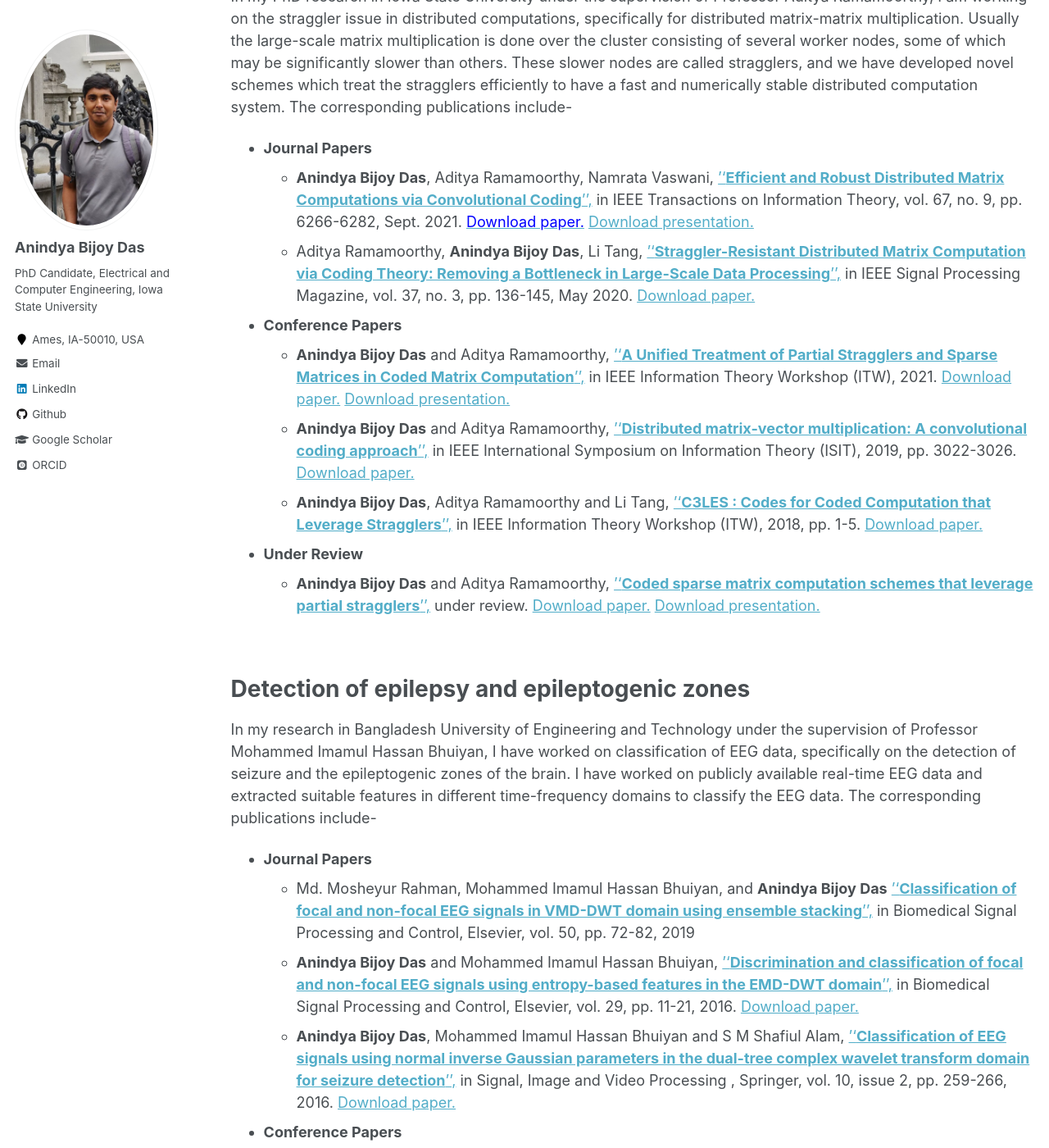
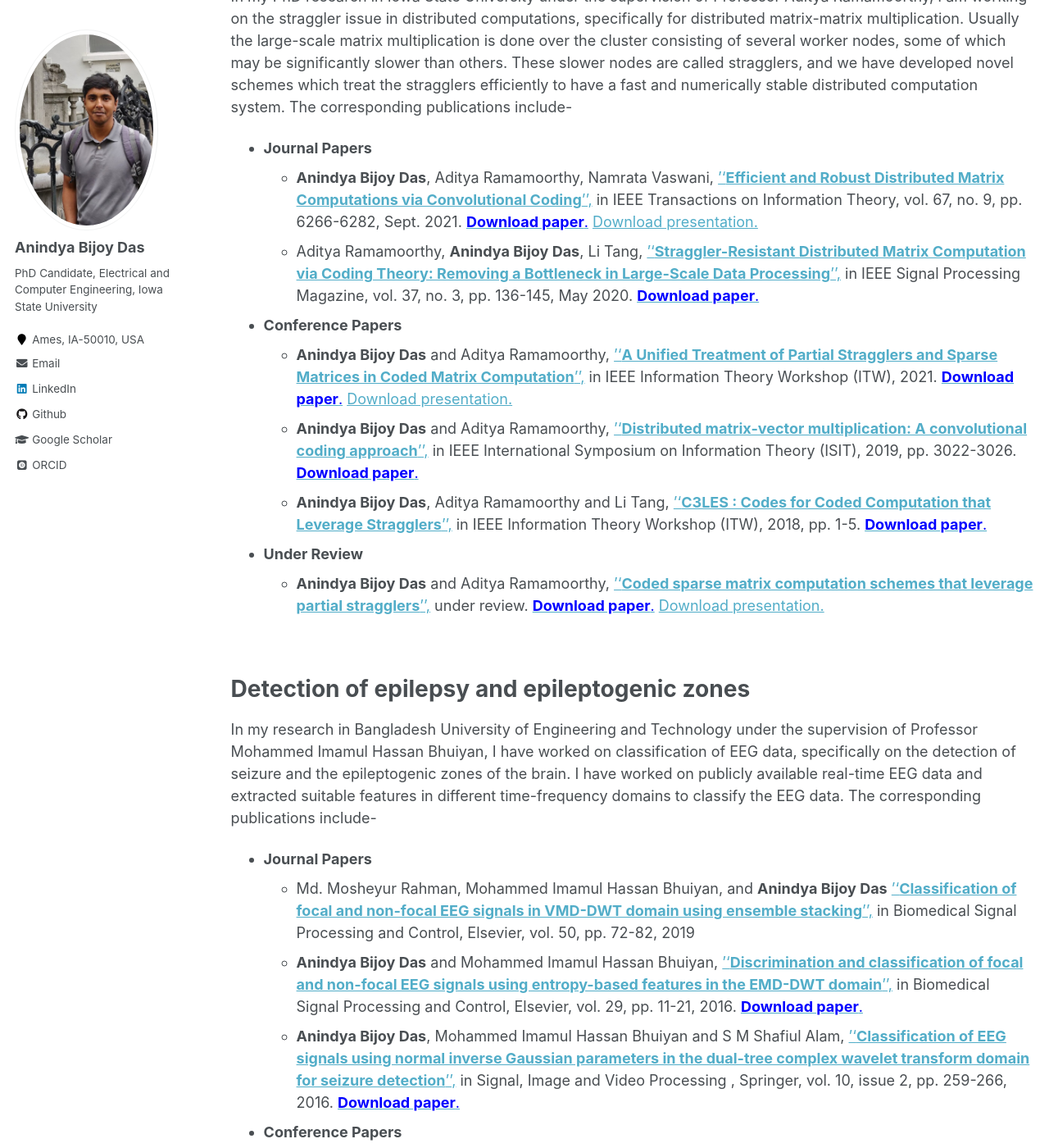
Before and after one commit to anindyabijoydas/portfolio, a Jekyll site: the page built from _pages/research.md, in a window 1280 px wide and 1400 px high, scrolled down 202 px. Shown: the whole window at 82% size. Built offline with Jekyll 4.4.1, drawn with Linux system fonts in a browser that asks for light colours; some web fonts are replaced; some of the changed text lies outside the part shown.

Commit message:
Update research.md

```diff
--- a/_pages/research.md
+++ b/_pages/research.md
@@ -12,16 +12,16 @@ Straggler mitigation in distributed computation
 In my PhD research in Iowa State University under the supervision of Professor Aditya Ramamoorthy, I am working on the straggler issue in distributed computations, specifically for distributed matrix-matrix multiplication. Usually the large-scale matrix multiplication is done over the cluster consisting of several worker nodes, some of which may be significantly slower than others. These slower nodes are called stragglers, and we have developed novel schemes which treat the stragglers efficiently to have a fast and numerically stable distributed computation system. The corresponding publications include-
 
 * **Journal Papers**
-   * **Anindya Bijoy Das**, Aditya Ramamoorthy, Namrata Vaswani, [''**Efficient and Robust Distributed Matrix Computations via Convolutional Coding**'',](https://ieeexplore.ieee.org/abstract/document/9478901) in IEEE Transactions on Information Theory, vol. 67, no. 9, pp. 6266-6282, Sept. 2021. [<span style="color:blue">Download paper.</span>](https://www.dropbox.com/s/jor6hn9lkdba62c/ittrans.pdf?dl=0) [Download presentation.](https://www.dropbox.com/s/gy828wi4yuf7wrt/ittrans_presentation.pdf?dl=0)
-   * Aditya Ramamoorthy, **Anindya Bijoy Das**, Li Tang, [''**Straggler-Resistant Distributed Matrix Computation via Coding Theory: Removing a Bottleneck in Large-Scale Data Processing**'',](https://ieeexplore.ieee.org/abstract/document/9084368) in IEEE Signal Processing Magazine, vol. 37, no. 3, pp. 136-145, May 2020. [Download paper.](https://www.dropbox.com/s/48di7uhogpsv49k/spmag.pdf?dl=0)
+   * **Anindya Bijoy Das**, Aditya Ramamoorthy, Namrata Vaswani, [''**Efficient and Robust Distributed Matrix Computations via Convolutional Coding**'',](https://ieeexplore.ieee.org/abstract/document/9478901) in IEEE Transactions on Information Theory, vol. 67, no. 9, pp. 6266-6282, Sept. 2021. [<span style="color:blue">**Download paper**.</span>](https://www.dropbox.com/s/jor6hn9lkdba62c/ittrans.pdf?dl=0) [Download presentation.](https://www.dropbox.com/s/gy828wi4yuf7wrt/ittrans_presentation.pdf?dl=0)
+   * Aditya Ramamoorthy, **Anindya Bijoy Das**, Li Tang, [''**Straggler-Resistant Distributed Matrix Computation via Coding Theory: Removing a Bottleneck in Large-Scale Data Processing**'',](https://ieeexplore.ieee.org/abstract/document/9084368) in IEEE Signal Processing Magazine, vol. 37, no. 3, pp. 136-145, May 2020. [<span style="color:blue">**Download paper**.</span>](https://www.dropbox.com/s/48di7uhogpsv49k/spmag.pdf?dl=0)
 
 * **Conference Papers**
-   * **Anindya Bijoy Das** and Aditya Ramamoorthy, [''**A Unified Treatment of Partial Stragglers and Sparse Matrices in Coded Matrix Computation**'',](https://arxiv.org/abs/2109.12070) in IEEE Information Theory Workshop (ITW), 2021. [Download paper.](https://www.dropbox.com/s/b8mf72b0jzfo3y4/class.pdf?dl=0) [Download presentation.](https://www.dropbox.com/s/wowfbn9dnygnp6h/class_presentation.pdf?dl=0)
-   * **Anindya Bijoy Das** and Aditya Ramamoorthy, [''**Distributed matrix-vector multiplication: A convolutional coding approach**'',](https://ieeexplore.ieee.org/abstract/document/8849395) in IEEE International Symposium on Information Theory (ISIT),  2019, pp. 3022-3026. [Download paper.](https://www.dropbox.com/s/kbtf394dzodxpyv/geometric.pdf?dl=0)
-   * **Anindya Bijoy Das**, Aditya Ramamoorthy and Li Tang, [''**C3LES : Codes for Coded Computation that Leverage Stragglers**'',](https://ieeexplore.ieee.org/abstract/document/8613321) in IEEE Information Theory Workshop (ITW), 2018, pp. 1-5. [Download paper.](https://www.dropbox.com/s/rc3bd70vovbshnu/cyclic.pdf?dl=0)
+   * **Anindya Bijoy Das** and Aditya Ramamoorthy, [''**A Unified Treatment of Partial Stragglers and Sparse Matrices in Coded Matrix Computation**'',](https://arxiv.org/abs/2109.12070) in IEEE Information Theory Workshop (ITW), 2021. [<span style="color:blue">**Download paper**.</span>](https://www.dropbox.com/s/b8mf72b0jzfo3y4/class.pdf?dl=0) [Download presentation.](https://www.dropbox.com/s/wowfbn9dnygnp6h/class_presentation.pdf?dl=0)
+   * **Anindya Bijoy Das** and Aditya Ramamoorthy, [''**Distributed matrix-vector multiplication: A convolutional coding approach**'',](https://ieeexplore.ieee.org/abstract/document/8849395) in IEEE International Symposium on Information Theory (ISIT),  2019, pp. 3022-3026. [<span style="color:blue">**Download paper**.</span>](https://www.dropbox.com/s/kbtf394dzodxpyv/geometric.pdf?dl=0)
+   * **Anindya Bijoy Das**, Aditya Ramamoorthy and Li Tang, [''**C3LES : Codes for Coded Computation that Leverage Stragglers**'',](https://ieeexplore.ieee.org/abstract/document/8613321) in IEEE Information Theory Workshop (ITW), 2018, pp. 1-5. [<span style="color:blue">**Download paper**.</span>](https://www.dropbox.com/s/rc3bd70vovbshnu/cyclic.pdf?dl=0)
 
 * **Under Review**
-   * **Anindya Bijoy Das** and Aditya Ramamoorthy, [''**Coded sparse matrix computation schemes that leverage partial stragglers**'',](https://arxiv.org/abs/2012.06065) under review. [Download paper.](https://www.dropbox.com/s/qdstmozj03gxtpw/sparse.pdf?dl=0) [Download presentation.](https://www.dropbox.com/s/6v6sn0urfh8ique/sparse_presentaion.pdf?dl=0)<br />
+   * **Anindya Bijoy Das** and Aditya Ramamoorthy, [''**Coded sparse matrix computation schemes that leverage partial stragglers**'',](https://arxiv.org/abs/2012.06065) under review. [<span style="color:blue">**Download paper**.</span>](https://www.dropbox.com/s/qdstmozj03gxtpw/sparse.pdf?dl=0) [Download presentation.](https://www.dropbox.com/s/6v6sn0urfh8ique/sparse_presentaion.pdf?dl=0)<br />
 <br /> <br />
 
 
@@ -31,10 +31,10 @@ In my research in Bangladesh University of Engineering and Technology under the
 
 * **Journal Papers**
    * Md. Mosheyur Rahman, Mohammed Imamul Hassan Bhuiyan, and **Anindya Bijoy Das** [''**Classification of focal and non-focal EEG signals in VMD-DWT domain using ensemble stacking**'',](https://www.sciencedirect.com/science/article/abs/pii/S1746809419300126) in Biomedical Signal Processing and Control, Elsevier, vol. 50, pp. 72-82, 2019
-   * **Anindya Bijoy Das** and Mohammed Imamul Hassan Bhuiyan, [''**Discrimination and classification of focal and non-focal EEG signals using entropy-based features in the EMD-DWT domain**'',](https://www.sciencedirect.com/science/article/abs/pii/S1746809416300465) in Biomedical Signal Processing and Control, Elsevier, vol. 29, pp. 11-21, 2016. [Download paper.](https://www.dropbox.com/s/lopr5cq523l9ibw/bspc.pdf?dl=0)
-   * **Anindya Bijoy Das**, Mohammed Imamul Hassan Bhuiyan and S M Shafiul Alam, [''**Classification of EEG signals using normal inverse Gaussian parameters in the dual-tree complex wavelet transform domain for seizure detection**'',](https://link.springer.com/article/10.1007%2Fs11760-014-0736-2) in Signal, Image and Video Processing , Springer, vol. 10, issue 2, pp. 259-266, 2016. [Download paper.](https://www.dropbox.com/s/8np8rlffnsqalu9/sivp.pdf?dl=0)
+   * **Anindya Bijoy Das** and Mohammed Imamul Hassan Bhuiyan, [''**Discrimination and classification of focal and non-focal EEG signals using entropy-based features in the EMD-DWT domain**'',](https://www.sciencedirect.com/science/article/abs/pii/S1746809416300465) in Biomedical Signal Processing and Control, Elsevier, vol. 29, pp. 11-21, 2016. [<span style="color:blue">**Download paper**.</span>](https://www.dropbox.com/s/lopr5cq523l9ibw/bspc.pdf?dl=0)
+   * **Anindya Bijoy Das**, Mohammed Imamul Hassan Bhuiyan and S M Shafiul Alam, [''**Classification of EEG signals using normal inverse Gaussian parameters in the dual-tree complex wavelet transform domain for seizure detection**'',](https://link.springer.com/article/10.1007%2Fs11760-014-0736-2) in Signal, Image and Video Processing , Springer, vol. 10, issue 2, pp. 259-266, 2016. [<span style="color:blue">**Download paper**.</span>](https://www.dropbox.com/s/8np8rlffnsqalu9/sivp.pdf?dl=0)
 
 * **Conference Papers**
-   * **Anindya Bijoy Das** and Mohammed Imamul Hassan Bhuiyan, [''**Discrimination of focal and non-focal EEG signals using entropy-based features in EEMD and CEEMDAN domains**'',](https://ieeexplore.ieee.org/abstract/document/7853950) in IEEE International Conference on Electrical and Computer Engineering (ICECE), pp. 435-438, 2016. [Download paper.](https://www.dropbox.com/s/rucoxx2m2g5ju5e/eemd.pdf?dl=0)
-   * Syed Khairul Bashar, **Anindya Bijoy Das** and Mohammed Imamul Hassan Bhuiyan, [''**Motor imagery movements detection of EEG signals using statistical features in the Dual Tree Complex Wavelet Transform domain**'',](https://ieeexplore.ieee.org/abstract/document/7307506) in IEEE International conference on electrical engineering and information communication technology (ICEEICT), pp. 1-6, 2015. [Download paper.](https://www.dropbox.com/s/l8v50v4f3wgszdk/motor.pdf?dl=0)
-   * **Anindya Bijoy Das**, Mohammed Imamul Hassan Bhuiyan and S M Shafiul Alam, [''**A statistical method for automatic detection of seizure and epilepsy in the dual tree complex wavelet transform domain**'',](https://ieeexplore.ieee.org/abstract/document/6850758) in IEEE International Conference on Informatics, Electronics & Vision (ICIEV), pp. 1-6, 2014. [Download paper.](https://www.dropbox.com/s/twigw6vft72qhgd/iciev.pdf?dl=0)
+   * **Anindya Bijoy Das** and Mohammed Imamul Hassan Bhuiyan, [''**Discrimination of focal and non-focal EEG signals using entropy-based features in EEMD and CEEMDAN domains**'',](https://ieeexplore.ieee.org/abstract/document/7853950) in IEEE International Conference on Electrical and Computer Engineering (ICECE), pp. 435-438, 2016. [<span style="color:blue">**Download paper**.</span>](https://www.dropbox.com/s/rucoxx2m2g5ju5e/eemd.pdf?dl=0)
+   * Syed Khairul Bashar, **Anindya Bijoy Das** and Mohammed Imamul Hassan Bhuiyan, [''**Motor imagery movements detection of EEG signals using statistical features in the Dual Tree Complex Wavelet Transform domain**'',](https://ieeexplore.ieee.org/abstract/document/7307506) in IEEE International conference on electrical engineering and information communication technology (ICEEICT), pp. 1-6, 2015. [<span style="color:blue">**Download paper**.</span>](https://www.dropbox.com/s/l8v50v4f3wgszdk/motor.pdf?dl=0)
+   * **Anindya Bijoy Das**, Mohammed Imamul Hassan Bhuiyan and S M Shafiul Alam, [''**A statistical method for automatic detection of seizure and epilepsy in the dual tree complex wavelet transform domain**'',](https://ieeexplore.ieee.org/abstract/document/6850758) in IEEE International Conference on Informatics, Electronics & Vision (ICIEV), pp. 1-6, 2014. [<span style="color:blue">**Download paper**.</span>](https://www.dropbox.com/s/twigw6vft72qhgd/iciev.pdf?dl=0)
```
